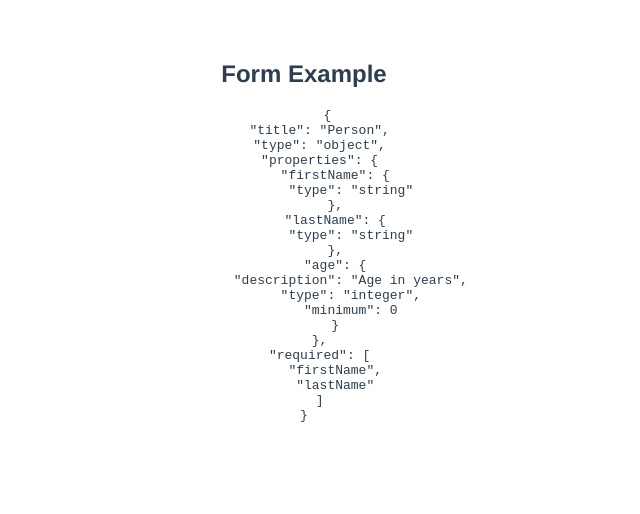
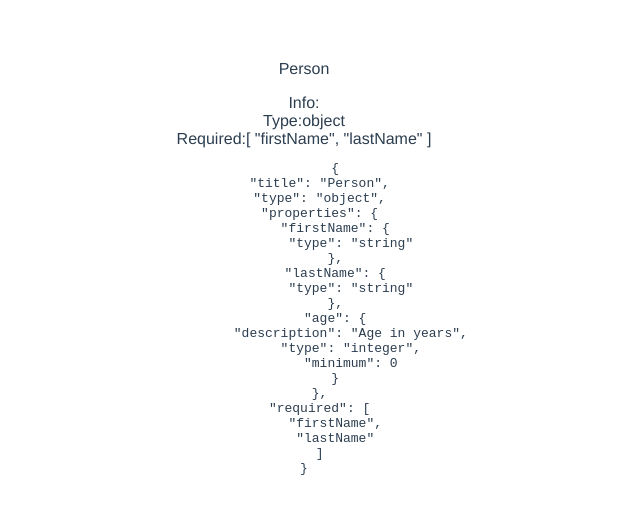
Before and after one commit to elcritch/vue-json-schema-form, a Vue app: page / in a window 1280 px wide. Shown: the top 514 px of the page, without its empty margins (336-976 px from the left). Built offline with nearby package versions, Linux system fonts and the light colour scheme.

Commit message:
Trying to delve into how to break up json schema. Adding debug info.

```diff
--- a/src/App.vue
+++ b/src/App.vue
@@ -1,6 +1,6 @@
 <template>
   <div id="app">
-    <json-form :schema="exampleSchemas.simple"></json-form>
+    <json-form :schema="exampleSchemas.simple" :debug="true"></json-form>
   </div>
 </template>
 
--- a/src/components/json-form.vue
+++ b/src/components/json-form.vue
@@ -1,24 +1,54 @@
 <template>
-  <div >
-    <h2>Form Example</h2>
-    <pre class="is-pulled-left has-text-left	">
-      {{JSON.stringify(schema, null, 4)}}
-    </pre>
+  <div class="card is-fullwidth ">
+    <div class="card-content ">
+      <!-- <labeled-field class="" name="Title:" :value="schema.title">
+      </labeled-field> -->
+
+      <div class="media">
+        <div class="media-content">
+          <p class="title" v-if="schema.title"> {{schema.title}} </p>
+        </div>
+      </div>
+
+      <div class="box ">
+        <label class="is-pulled-left">Info:</label>
+        <br />
+        <labeled-field name="Type:" :value="schema.type" v-if="debug">
+        </labeled-field>
+        <labeled-field name="Required:" :value="schema.required " v-if="debug">
+        </labeled-field>
+      </div>
+    </div>
+
+    <footer class="card-footer">
+      <pre class="is-pulled-left has-text-left content">
+        {{JSON.stringify(schema, null, 4)}}
+      </pre>
+    </footer>
 
   </div>
 </template>
 
 <script>
+
+import LabeledField from './labeled-field.vue'
+
 export default {
   name: 'json-form',
   props: {
     'schema': {
       type: Object
+    },
+    'debug': {
+      default: false
     }
   },
   data () {
     return {
     }
+  },
+  components: {
+    LabeledField
   }
 }
 </script>
--- /dev/null
+++ b/src/components/labeled-field.vue
@@ -0,0 +1,27 @@
+<template>
+  <div class="control has-addons">
+    <span class="input tag is-medium is-unselectable" style="width: 5em">{{name}}</span>
+    <span class="input ">{{value}}</span>
+  </div>
+</template>
+
+<script>
+export default {
+  name: 'labeled-field',
+  props: {
+    'name': {
+      type: String
+    },
+    'value': {
+      type: String
+    }
+  },
+  data () {
+    return {
+    }
+  }
+}
+</script>
+
+<style>
+</style>
```
